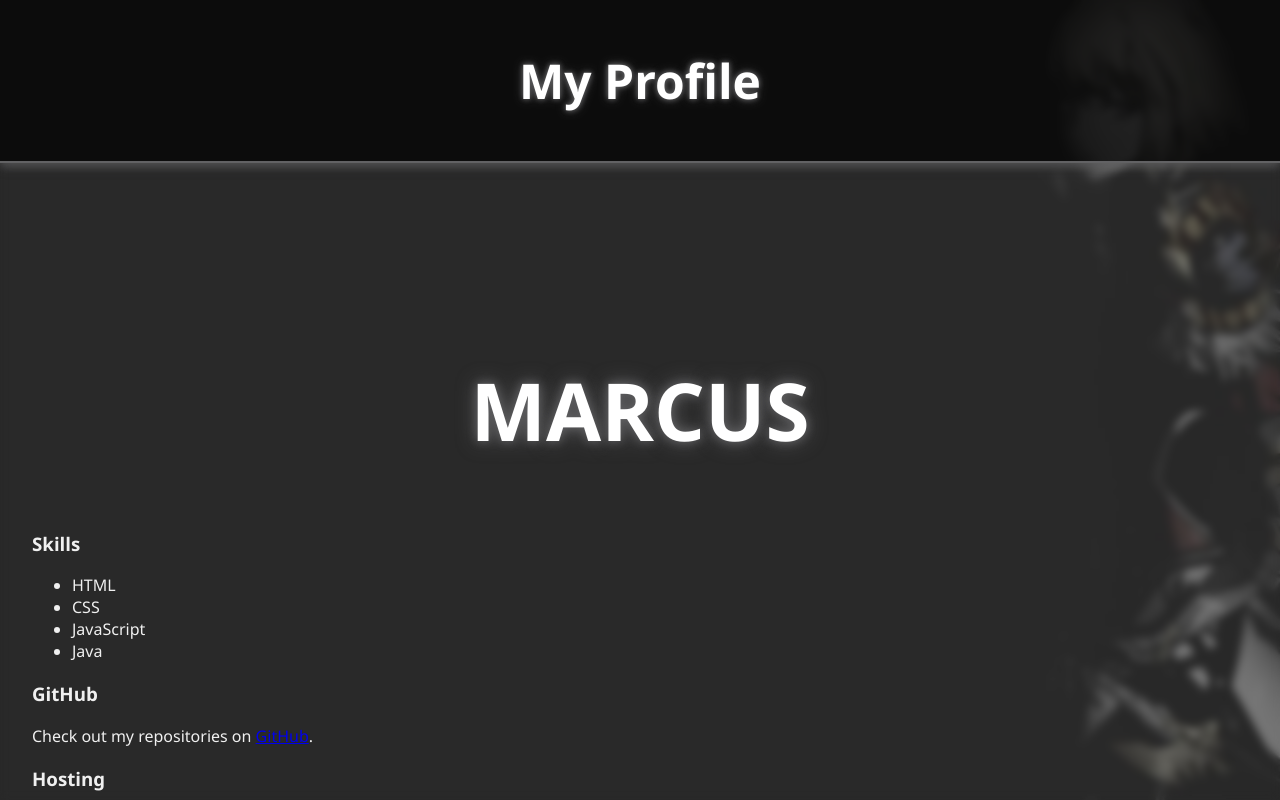
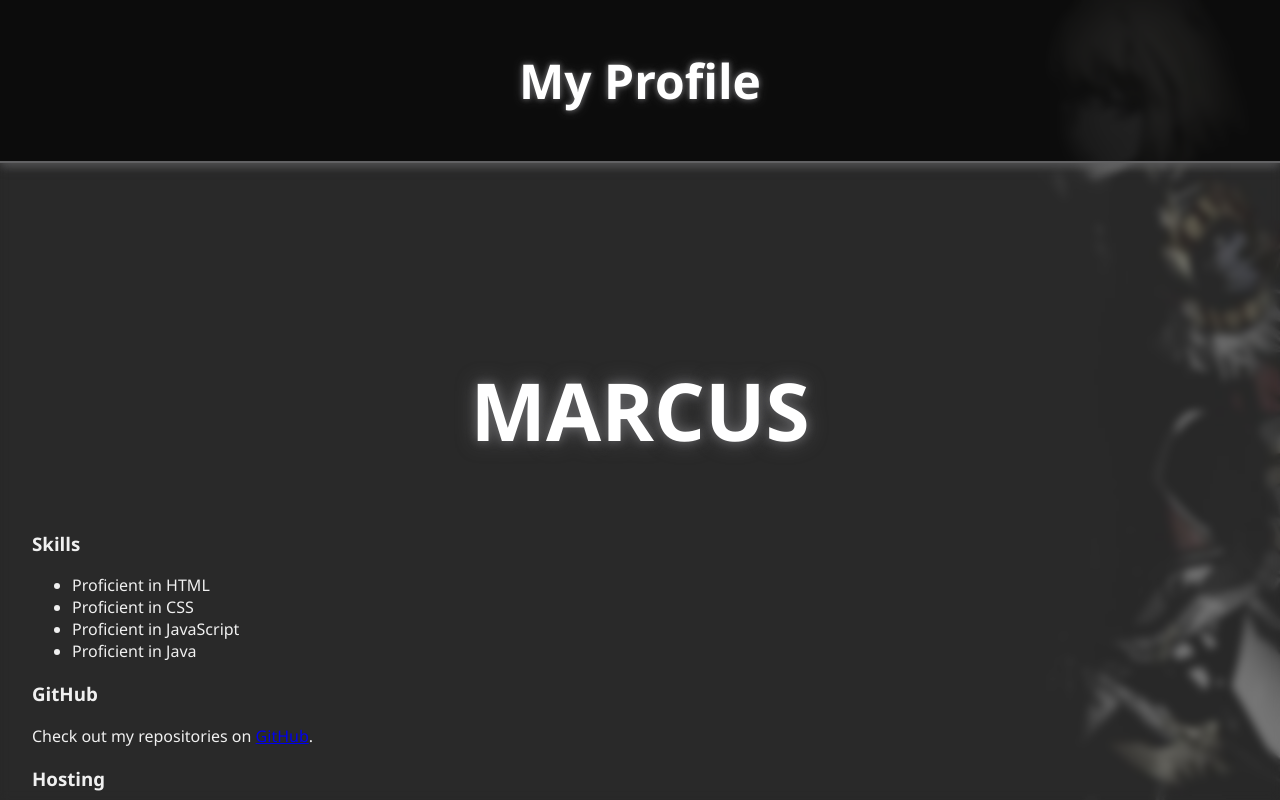
Before and after one commit to Yachiko1702/my-node-app, a React (Create React App) app: page / in a window 1280 px wide. Built offline with nearby package versions, Linux system fonts and the light colour scheme.

Commit message:
Update App.js

```diff
--- a/src/App.js
+++ b/src/App.js
@@ -49,37 +49,27 @@ function Home() {
       <h2 className="pangalan">MARCUS</h2>
 
       <section className="skills">
-        <h3>
-          <i className="fas fa-tools"></i> Skills
-        </h3>
+        <h3>Skills</h3>
         <ul>
-          <li><i className="fab fa-html5"></i> HTML</li>
-          <li><i className="fab fa-css3-alt"></i> CSS</li>
-          <li><i className="fab fa-js-square"></i> JavaScript</li>
-          <li><i className="fab fa-java"></i> Java</li>
+          <li>Proficient in HTML</li>
+          <li>Proficient in CSS</li>
+          <li>Proficient in JavaScript</li>
+          <li>Proficient in Java</li>
         </ul>
       </section>
 
       <section className="github">
-        <h3>
-          <i className="fab fa-github"></i> GitHub
-        </h3>
+        <h3>GitHub</h3>
         <p>
           Check out my repositories on{" "}
-          <a
-            href="https://github.com/your-username"
-            target="_blank"
-            rel="noopener noreferrer"
-          >
+          <a href="https://github.com/your-username" target="_blank" rel="noopener noreferrer">
             GitHub
           </a>.
         </p>
       </section>
 
       <section className="hosting">
-        <h3>
-          <i className="fas fa-globe"></i> Hosting
-        </h3>
+        <h3>Hosting</h3>
         <p>I can host and deploy websites.</p>
       </section>
     </div>
```
